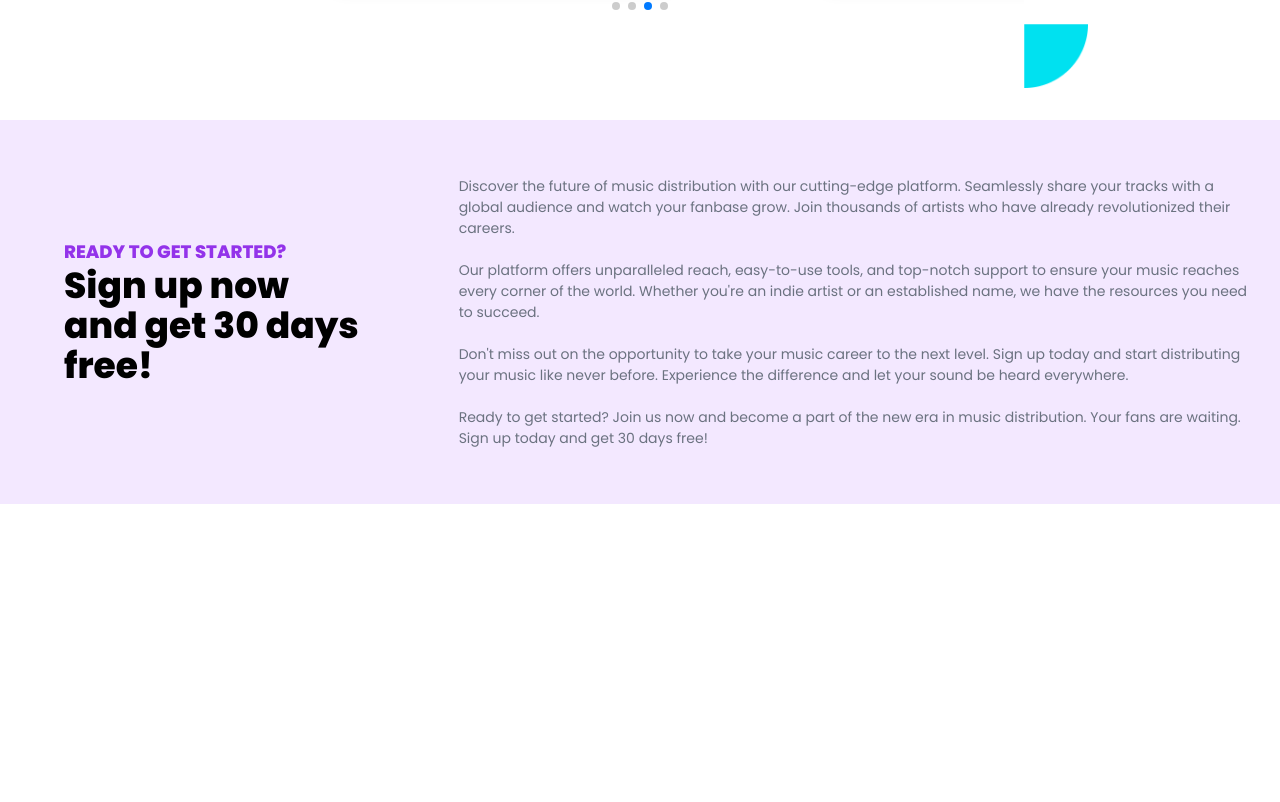
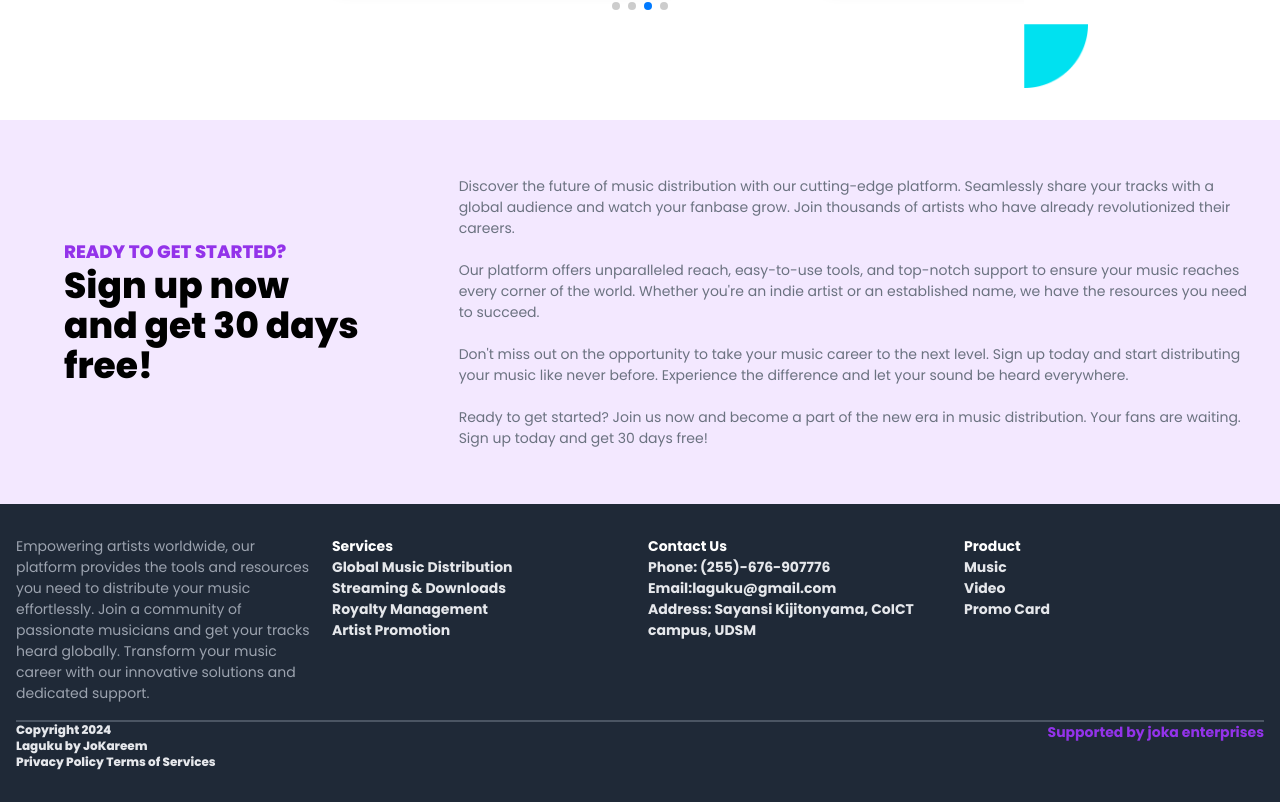
Before and after one commit to KaReeeeeeeeEM/Laguku, a React (Create React App) app in the folder client/: page / in a window 1280 px wide. Shown: the part 4360-5162 px from the top of the page. Before the commit the page ends 4864 px from the top, so only its background shows below. Built offline with nearby package versions, Linux system fonts and the light colour scheme; a web font is replaced by a local one.

Commit message:
placed the footer and completed the home page

```diff
--- a/client/src/components/Footer.jsx
+++ b/client/src/components/Footer.jsx
@@ -2,7 +2,54 @@ import React from 'react'
 
 const Footer = () => {
   return (
-    <div>Footer</div>
+    <div className='bg-gray-800'>
+        <div className='container mx-auto py-8 px-4'>
+            <div className='grid grid-cols-1 md:grid-cols-4 gap-4'>
+            <div>
+                <p className='text-gray-400'>
+                    Empowering artists worldwide, our platform provides the tools and resources you need to distribute your music effortlessly. Join a community of passionate musicians and get your tracks heard globally. Transform your music career with our innovative solutions and dedicated support.
+                </p>
+            </div>
+            <div>
+                <h3 className='text-white font-bold'>Services</h3>
+                <ul className='text-gray-200 font-bold'>
+                    <li>Global Music Distribution</li>
+                    <li>Streaming & Downloads</li>
+                    <li>Royalty Management</li>
+                    <li>Artist Promotion</li>
+                </ul>
+            </div>
+                <div>
+                    <h3 className='text-white font-bold'>Contact Us</h3>
+                    <ul className='text-gray-200 font-bold'>
+                        <li>Phone: (255)-676-907776</li>
+                        <li>Email:
+                            <a href='mailto: '>laguku@gmail.com</a>
+                          </li>
+                        <li>Address: Sayansi Kijitonyama, CoICT campus, UDSM</li>
+                    </ul>
+                    </div>
+                <div>
+                    <h3 className='text-white font-bold'>Product</h3>
+                    <ul className='text-gray-200 font-bold'>
+                        <li>Music</li>
+                        <li>Video</li>
+                        <li>Promo Card</li>
+                    </ul>
+               </div>
+              </div>
+                <div className='w-full flex justify-between border-t-2 mt-4 border-t-gray-600'>
+                  <div>
+                    <h2 className='text-gray-200 text-xs font-extrabold'>Copyright {new Date().getFullYear()} <br />
+                    Laguku by JoKareem <br />
+                    Privacy Policy Terms of Services </h2>
+                  </div>
+                  <div>
+                    <h2 className='text-purple-600 font-bold'>Supported by joka enterprises</h2>
+                  </div>
+                </div>
+          </div>
+    </div>
   )
 }
 
--- a/client/src/components/Home.jsx
+++ b/client/src/components/Home.jsx
@@ -8,10 +8,11 @@ import Showcase from './Showcase'
 import Feed from './Feed'
 import VideoIframe from './Video'
 import Testimonials from './Testimonials'
+import CTA from './CTA'
+import Footer from './Footer'
 
 //images
 import image from '../img/image.png'
-import CTA from './CTA'
 
 const Home = () => {
   return (
@@ -28,6 +29,7 @@ const Home = () => {
         />
         <Testimonials />
         <CTA />
+        <Footer />
     </div>
   )
 }
```
